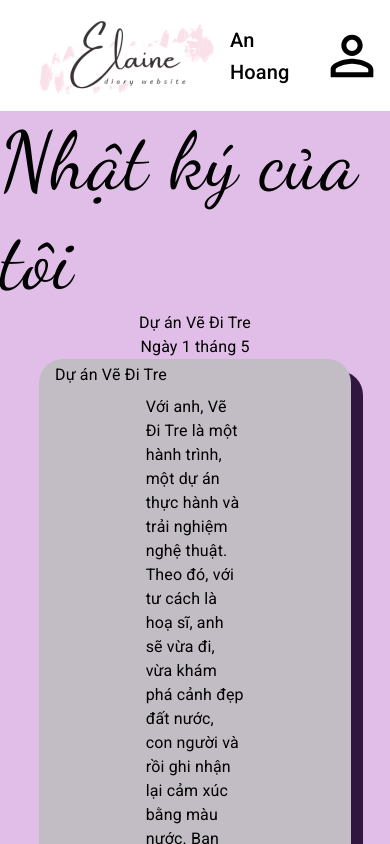
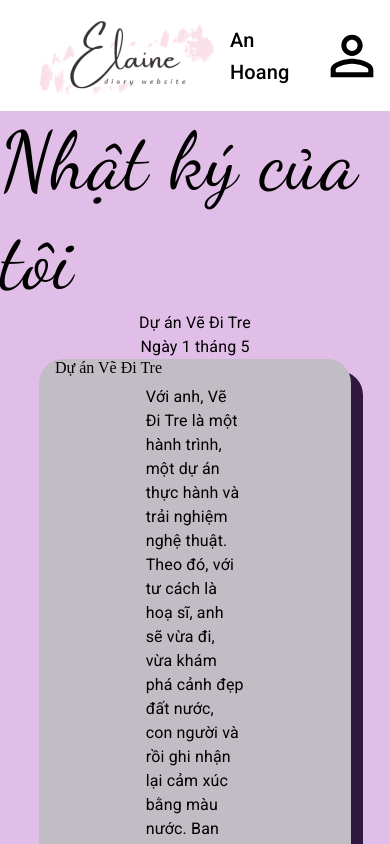
Before and after one commit to anhhdev2203/ElaineDiary, a React (Vite) app: page /mydiary/1 in a window 390 px wide. Shown: the top 844 px of the page. Built offline with nearby package versions, Linux system fonts and the light colour scheme; a web font is replaced by a local one.

Commit message:
responsive Title

```diff
--- a/src/pages/MyDiaryDetail/data/contentBox.jsx
+++ b/src/pages/MyDiaryDetail/data/contentBox.jsx
@@ -54,7 +54,7 @@ export const ContentBox = ({ title, content }) => {
         boxShadow: "12px 12px 0px 0px  #30173F",
         backgroundColor: "#C2BCC5",
         borderRadius: "24px",
-        // border: "none",
+        border: "#fff",
 
         // transform: "scale(1)",
         // transition: "transform 0.3s ease-in-out",
@@ -68,16 +68,16 @@ export const ContentBox = ({ title, content }) => {
           direction: "row",
         }}
       >
-        <Container>
-          <ListItemText
-            variant="h5"
-            sx={{
-              mb: 1,
-            }}
-            primary={title}
-          />
+        <Container
+          variant="h5"
+          sx={{
+            mb: 1,
+            ...responsiveContent,
+          }}
+        >
+          {title}
         </Container>
-        <Divider />
+        <Divider sx={{ border: "fff" }} />
 
         <Grid
           container
```
